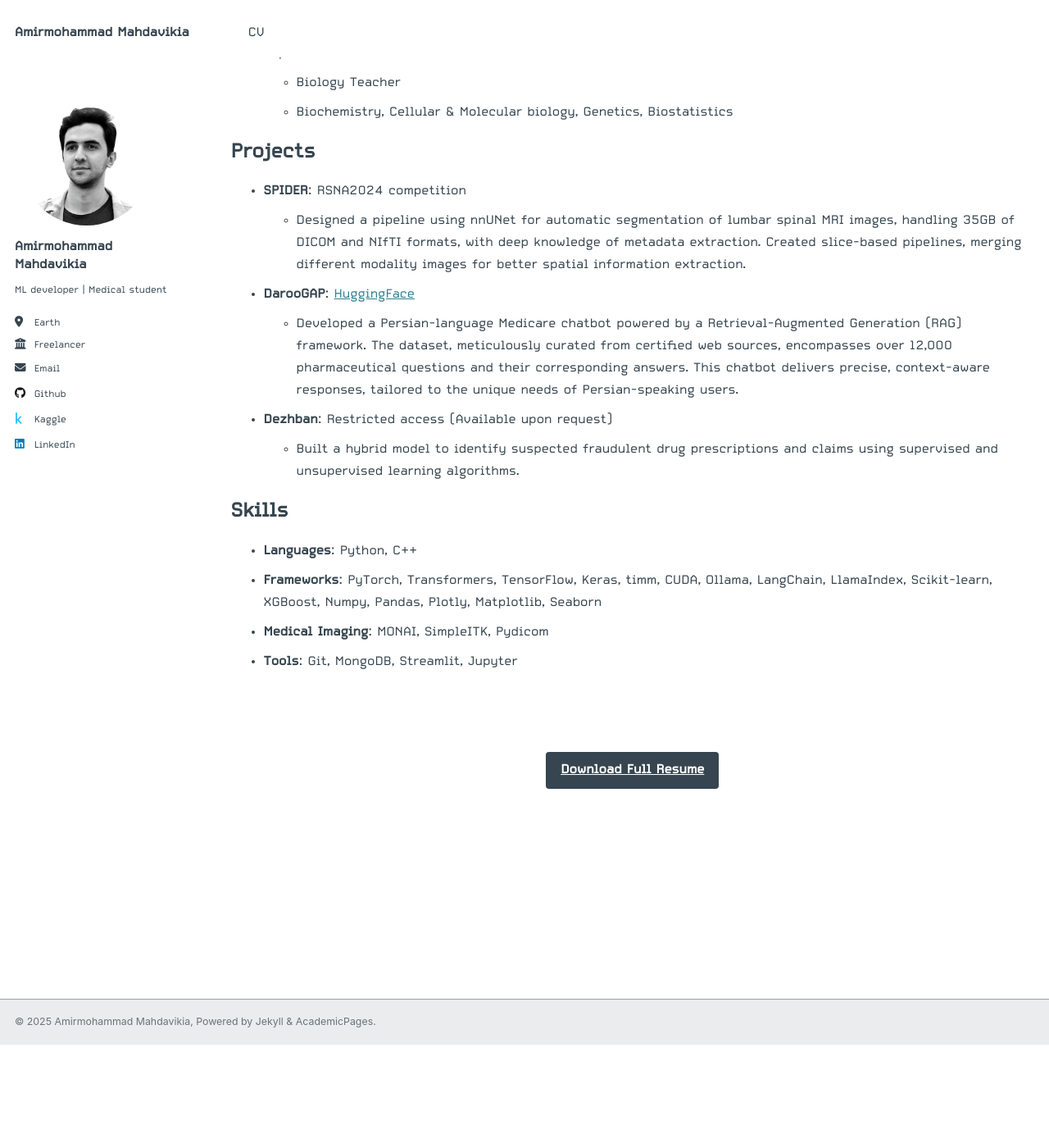
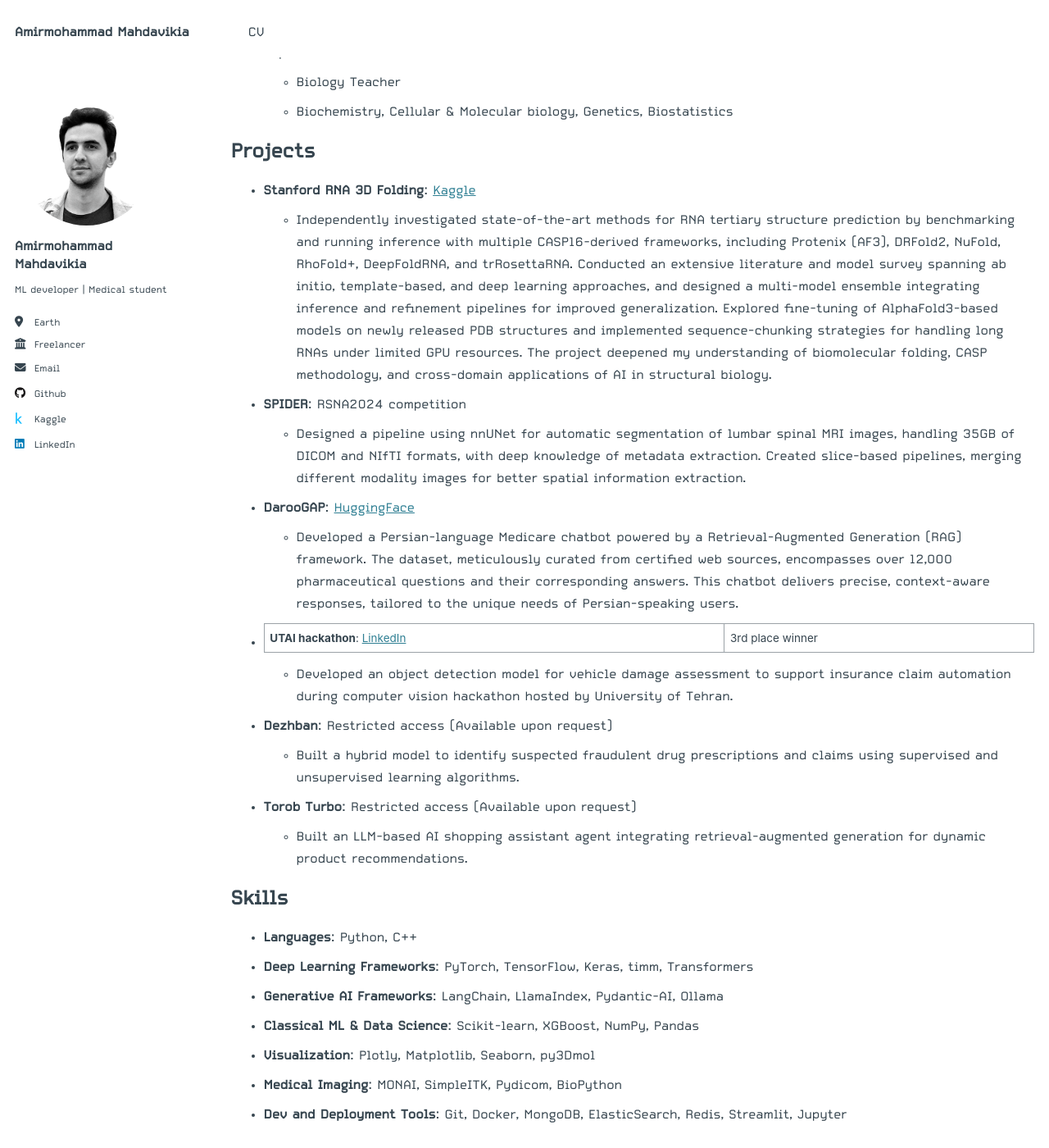
Before and after one commit to ammomahdavikia/ammomahdavikia.github.io, a Jekyll site: the page built from _pages/cv.md, in a window 1280 px wide and 1400 px high, scrolled down 361 px. Shown: the whole window at 82% size. Built offline with Jekyll 4.4.1, drawn with Linux system fonts in a browser that asks for light colours; before the commit the page ends 1635 px from its top, so only the background shows below that.

Commit message:
Update cv page

```diff
--- a/_pages/cv.md
+++ b/_pages/cv.md
@@ -26,21 +26,34 @@ Experience
 
 Projects
 ======
+
+* __Stanford RNA 3D Folding__: [Kaggle](https://www.kaggle.com/competitions/stanford-rna-3d-folding/writeups/state-of-the-rnart)
+  * Independently investigated state-of-the-art methods for RNA tertiary structure prediction by benchmarking and running inference with multiple CASP16-derived frameworks, including Protenix (AF3), DRFold2, NuFold, RhoFold+, DeepFoldRNA, and trRosettaRNA. Conducted an extensive literature and model survey spanning ab initio, template-based, and deep learning approaches, and designed a multi-model ensemble integrating inference and refinement pipelines for improved generalization. Explored fine-tuning of AlphaFold3-based models on newly released PDB structures and implemented sequence-chunking strategies for handling long RNAs under limited GPU resources. The project deepened my understanding of biomolecular folding, CASP methodology, and cross-domain applications of AI in structural biology.
+
 * __SPIDER__: RSNA2024 competition
   * Designed a pipeline using nnUNet for automatic segmentation of lumbar spinal MRI images, handling 35GB of DICOM and NIfTI formats, with deep knowledge of metadata extraction. Created slice-based pipelines, merging different modality images for better spatial information extraction.
 
 * __DarooGAP__: [HuggingFace](https://huggingface.co/datasets/amirmmahdavikia/darooyab_qa)
   * Developed a Persian-language Medicare chatbot powered by a Retrieval-Augmented Generation (RAG) framework. The dataset, meticulously curated from certified web sources, encompasses over 12,000 pharmaceutical questions and their corresponding answers. This chatbot delivers precise, context-aware responses, tailored to the unique needs of Persian-speaking users.
 
+* __UTAI hackathon__: [LinkedIn](https://www.linkedin.com/posts/utai-tehran-university-hackaton-59b319338_%D8%AF%D8%B1-%D8%B1%D8%A7%D8%B3%D8%AA%D8%A7%DB%8C-%D9%BE%D8%B1%D8%B1%D9%86%DA%AF%D8%AA%D8%B1-%D8%B4%D8%AF%D9%86-%D9%86%D9%82%D8%B4-%D9%87%D9%88%D8%B4-%D9%85%D8%B5%D9%86%D9%88%D8%B9%DB%8C-%D8%AF%D8%B1-activity-7261634647401369600-FIMr/) | 3rd place winner
+  * Developed an object detection model for vehicle damage assessment to support insurance claim automation during computer vision hackathon hosted by University of Tehran.
+
 * __Dezhban__: Restricted access (Available upon request)
   * Built a hybrid model to identify suspected fraudulent drug prescriptions and claims using supervised and unsupervised learning algorithms.
+
+* __Torob Turbo__: Restricted access (Available upon request)
+  * Built an LLM-based AI shopping assistant agent integrating retrieval-augmented generation for dynamic product recommendations.
 
 Skills
 ======
 * __Languages__: Python, C++
-* __Frameworks__: PyTorch, Transformers, TensorFlow, Keras, timm, CUDA, Ollama, LangChain, LlamaIndex, Scikit-learn, XGBoost, Numpy, Pandas, Plotly, Matplotlib, Seaborn
-* __Medical Imaging__: MONAI, SimpleITK, Pydicom
-* __Tools__: Git, MongoDB, Streamlit, Jupyter
+* __Deep Learning Frameworks__: PyTorch, TensorFlow, Keras, timm, Transformers
+* __Generative AI Frameworks__: LangChain, LlamaIndex, Pydantic-AI, Ollama
+* __Classical ML & Data Science__: Scikit-learn, XGBoost, NumPy, Pandas
+* __Visualization__: Plotly, Matplotlib, Seaborn, py3Dmol
+* __Medical Imaging__: MONAI, SimpleITK, Pydicom, BioPython
+* __Dev and Deployment Tools__: Git, Docker, MongoDB, ElasticSearch, Redis, Streamlit, Jupyter
 
 <br><br>
 <div class="button-wrapper">
```
Also changed, not shown: 1 other file.
